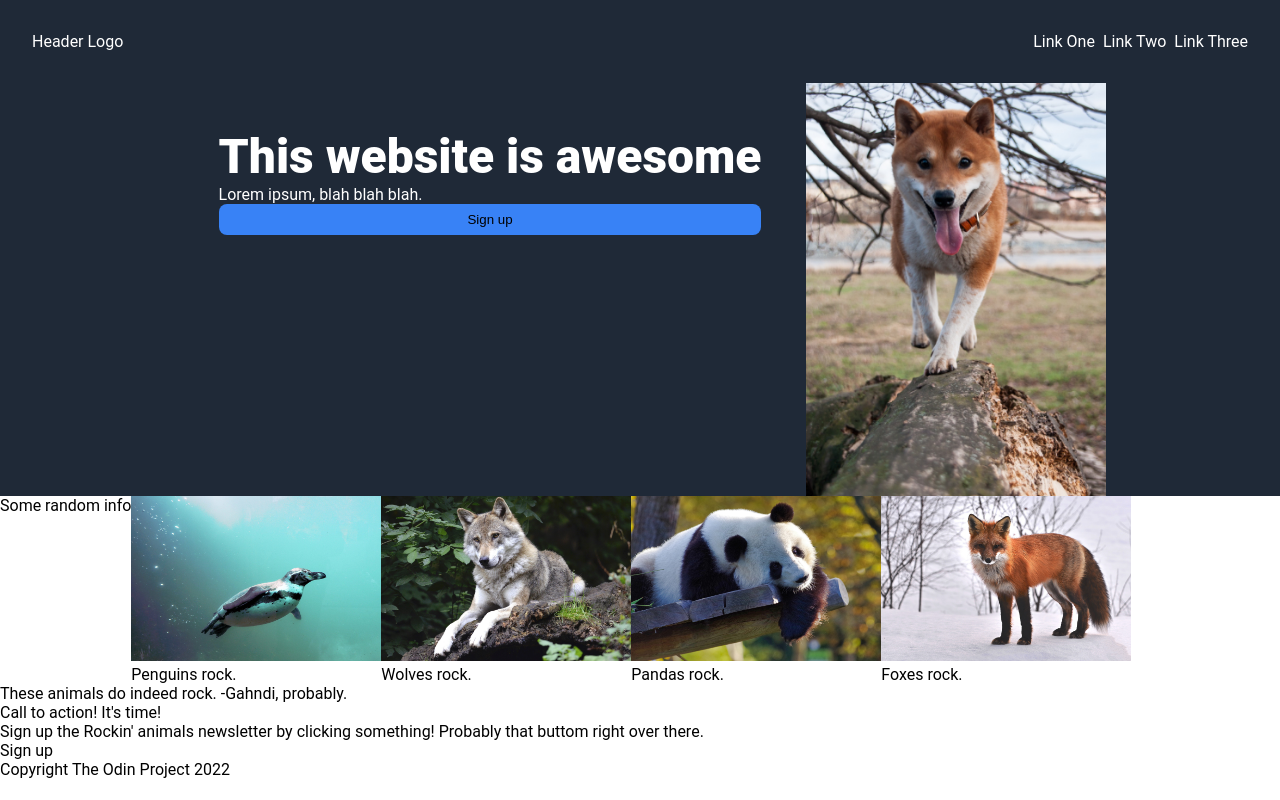
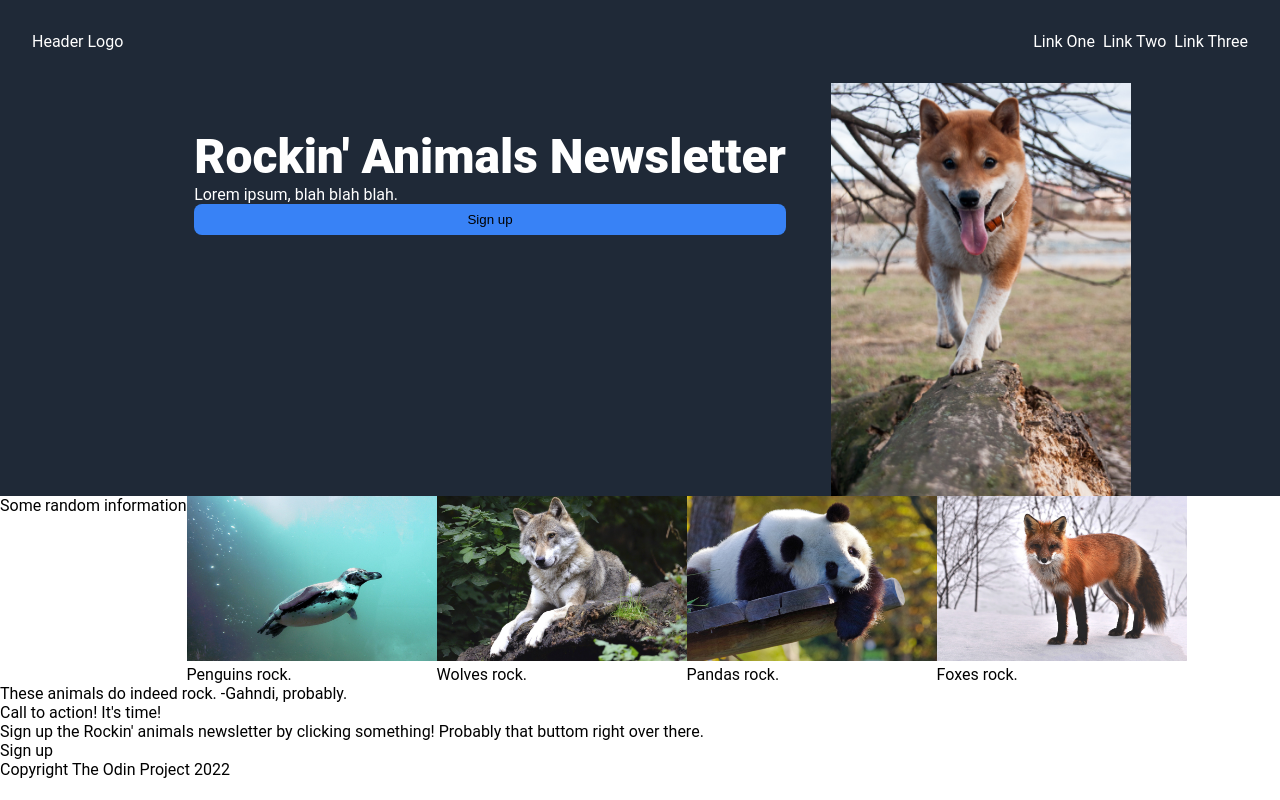
Before and after one commit to wise-guru/odin-landing-page, a plain HTML site: page index.html in a window 1280 px wide. Drawn offline with Linux system fonts and the light colour scheme.

Commit message:
Change hero main text

```diff
--- a/index.html
+++ b/index.html
@@ -20,7 +20,7 @@
 
     <div class="hero">
         <div class="hero-text">
-            <div class="hero-main">This website is awesome</div>
+            <div class="hero-main">Rockin' Animals Newsletter</div>
             <div class="hero-subtext">Lorem ipsum, blah blah blah.</div>
             <button>Sign up</button>
         </div>
@@ -28,7 +28,7 @@
     </div>
 
     <div class="container">
-        <div class="head-text">Some random info</div>
+        <div class="head-text">Some random information</div>
 
         <div class="info">
             <img src="./img/penguin.jpg" alt="underwater penguin">
```
